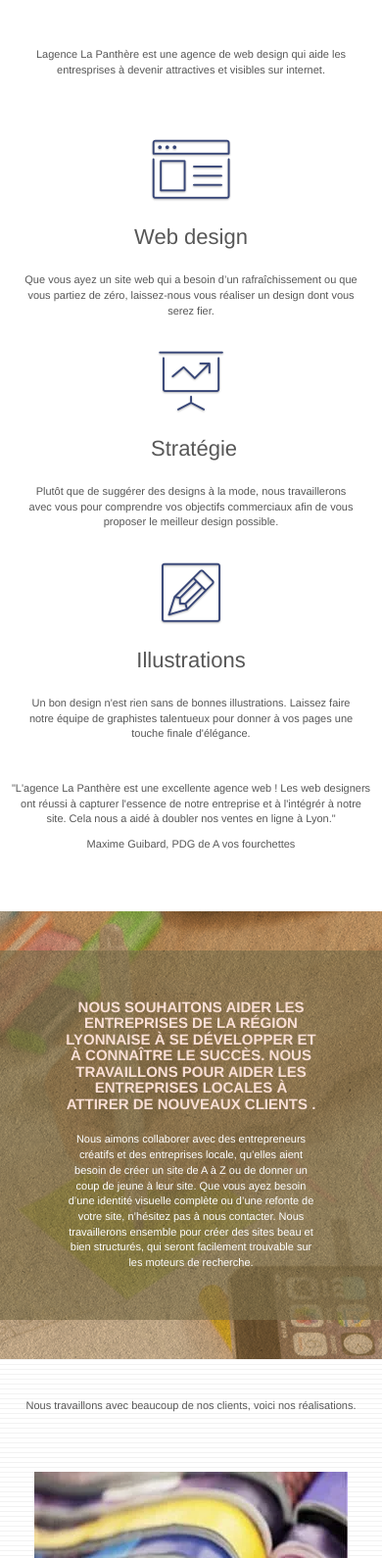
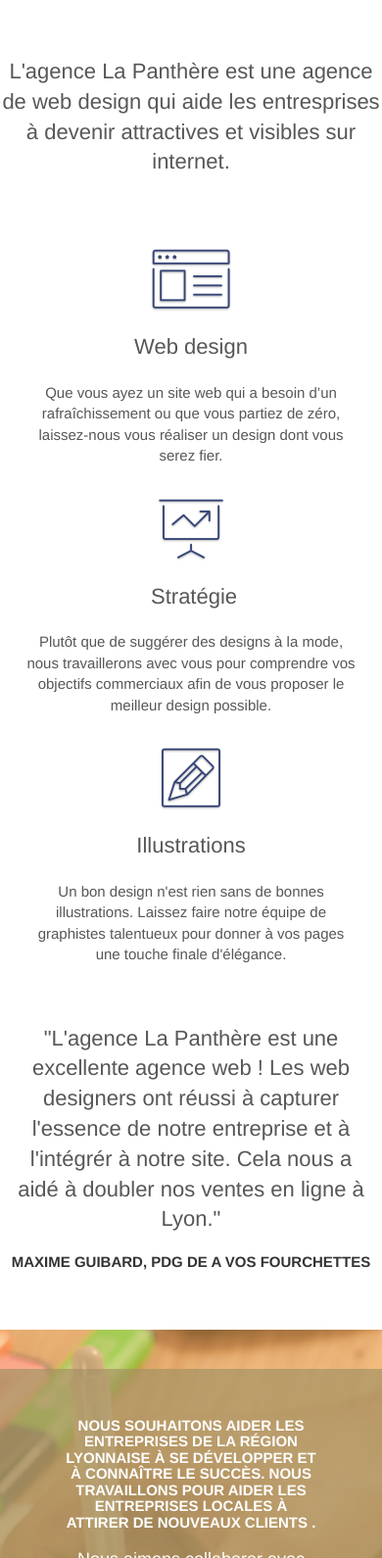
Before and after one commit to omriines/LaPanthere, a plain HTML site: page index.html in a window 390 px wide. Shown: the part 410-2000 px from the top of the page at 98% size. Drawn offline with Linux system fonts and the light colour scheme.

Commit message:
Régler la police de site

```diff
--- a/index.html
+++ b/index.html
@@ -8,7 +8,11 @@
     <link rel="shortcut icon" type="image/webp" href="favicon.jpg">
 
 	<link rel="stylesheet" type="text/css" href="./css/bootstrap.css">
+	<!-- <link rel="preload" href="./css/bootstrap.css" as="bootstrap" onload="this.onload=null;this.rel='stylesheet'">
+    <noscript><link rel="stylesheet" href="./css/bootstrap.css"></noscript> -->
 	<link rel="stylesheet" type="text/css" href="style.css">
+	<!-- <link rel="preload" href="style.css" as="style" onload="this.onload=null;this.rel='stylesheet'">
+    <noscript><link rel="stylesheet" href="style.css"></noscript> -->
 	<link rel="stylesheet" type="text/css" href="./css/font-awesome.css">
 	<link rel="stylesheet" type="text/css" href="./css/et-line.css">
 
@@ -71,7 +75,7 @@
 		<div class="row tight-width-whitespace">
 			<div class="col-sm-12">
 				<img src="img/logo.webp" class="center-block image-resize-mode" width="100" alt="Logo de l'agence La Panthère" />
-				<h1 class="text-center hero-bloc-text tc-white ">
+				<h1 class="text-center hero-bloc-text white ">
 					Agence La Panthère Entreprise webdesign Lyon
 				</h1>
 			</div>
@@ -84,9 +88,10 @@
 <div class="bloc bgc-white l-bloc" id="bloc-2-services">
 	<div class="container bloc-md">
 		<div class="row">
-			<div class="col-sm-12 text-center">
-				<p>Lagence La Panthère est une agence de web design qui aide les entresprises à devenir attractives et visibles sur internet.</p>
-			</div>
+			<h2 class="mg-md text-center">
+				L'agence La Panthère est une agence de web design qui aide les entresprises à devenir attractives et visibles sur internet.</p>
+
+			</h2>
 		</div>
 		<div class="row voffset-lg med-width-whitespace">
 			<div class="col-sm-4">
@@ -118,15 +123,17 @@
 				<h2 class="mg-md text-center">
 					Illustrations
 				</h2>
-				<p class="text-center ">
+				<p class="text-center">
 					Un bon design n'est rien sans de bonnes illustrations. Laissez faire notre équipe de graphistes talentueux pour donner à vos pages une touche finale d'élégance.
 				</p>
 			</div>
 		</div>
 		<div class="row voffset-lg voffset">
+
 			<div class="col-xs-12 col-md-8 col-md-offset-2 text-center">
-				<p>"L'agence La Panthère est une excellente agence web ! Les web designers ont réussi à capturer l'essence de notre entreprise et à l'intégrér à notre site. Cela nous a aidé à doubler nos ventes en ligne à Lyon."</p>
-				<p>Maxime Guibard, PDG de A vos fourchettes</p>
+				<h2>"L'agence La Panthère est une excellente agence web ! Les web designers ont réussi à capturer l'essence de notre entreprise et à l'intégrér à notre site. Cela nous a aidé à doubler nos ventes en ligne à Lyon."</p>
+				</h2>
+				<h3>Maxime Guibard, PDG de A vos fourchettes</h3>
 			</div>
 		</div>
 	</div>
@@ -138,12 +145,12 @@
 	<div class="container bloc-lg">
 		<div class="row tight-width-whitespace black-background">
 			<div class="col-sm-12">
-				<h3 class="mg-md text-center tc-white">
+				<h3 class="mg-md text-center white">
 					Nous souhaitons aider les entreprises de la région Lyonnaise à se développer et à connaître le succès. Nous travaillons pour aider les entreprises locales à attirer de nouveaux clients .<br>
 				</h3>
-				<p class="text-center white">
+				<h4 class="text-center white">
 					Nous aimons collaborer avec des entrepreneurs créatifs et des entreprises locale, qu’elles aient besoin de créer un site de A à Z ou de donner un coup de jeune à leur site. Que vous ayez besoin d’une identité visuelle complète ou d’une refonte de votre site, n’hésitez pas à nous contacter. Nous travaillerons ensemble pour créer des sites beau et bien structurés, qui seront facilement trouvable sur les moteurs de recherche.
-				</p>
+				</h4>
 			</div>
 		</div>
 	</div>
@@ -154,9 +161,9 @@
 <div class="bloc bgc-white bg-lines-h2-bg bg-repeat l-bloc" id="bloc-4-portfolio">
 	<div class="container bloc-lg">
 		<div class="row">
-			<div class="col-sm-12 text-center">
-				<p>Nous travaillons avec beaucoup de nos clients, voici nos réalisations. </p>
-			</div>
+			<h2 class="mg-md text-center">
+				Nous travaillons avec beaucoup de nos clients, voici nos réalisations.
+			</h2>
 		</div>
 		<div class="row tight-width-whitespace portfolio-row">
 			<div class="col-sm-6">
@@ -207,10 +214,10 @@
 <!-- bloc-4-portfolio END -->
 
 <!-- bloc-5-cta -->
-<div class="bloc bgc-dark-slate-blue bg-banniere d-bloc bloc-bg-texture texture-paper" id="bloc-5-cta">
+<div class="bloc  bg-banniere d-bloc bloc-bg-texture texture-paper" id="bloc-5-cta">
 	<div class="container bloc-lg">
 		<div class="row">
-			<h2 class="mg-md text-center tc-white">
+			<h2 class="mg-md text-center white">
 				Prêt pour redonner vie à votre projet ?<br>Contactez notre équipe !
 			</h2>
 			<div class="col-sm-12 text-center">
@@ -227,9 +234,9 @@
 	<div class="container bloc-sm">
 		<div class="row">
 			<div class="col-sm-12">
-				<p class="text-center black">
+				<h3 class="text-center black">
 					Agence La Panthère - Agence web basée à Lyon.<br>
-				</p>
+				</h3>
 				<div class="row row-no-gutters social">
 					<div class="col-xs-3">
 						<div class="text-center">
--- a/style.css
+++ b/style.css
@@ -91,7 +91,7 @@ a:hover {
 }
 
 .texture-paper::before {
-    background: url("img/texture-paper.png");
+    /* background: url("img/texture-paper.png"); */
     background-size: 280px 280px;
 }
 
@@ -677,7 +677,7 @@ a {
 }
 
 p {
-    font-size: 11px;
+    font-size: 15px;
 }
 
 .tight-width-whitespace {
```
Also changed, not shown: img/1.jpg (deleted), img/2.jpg (deleted), img/3.jpg (deleted), img/4.jpg (deleted), img/agence-la-panthere.jpg (deleted), img/lines-h2-bg.png (deleted), img/logo.png (deleted).
